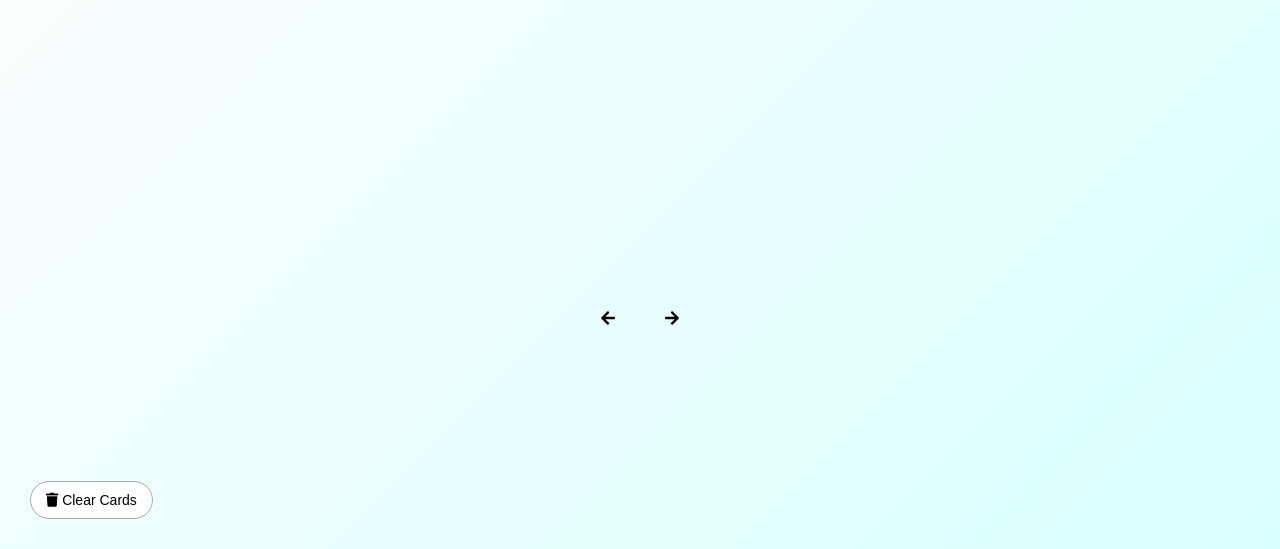
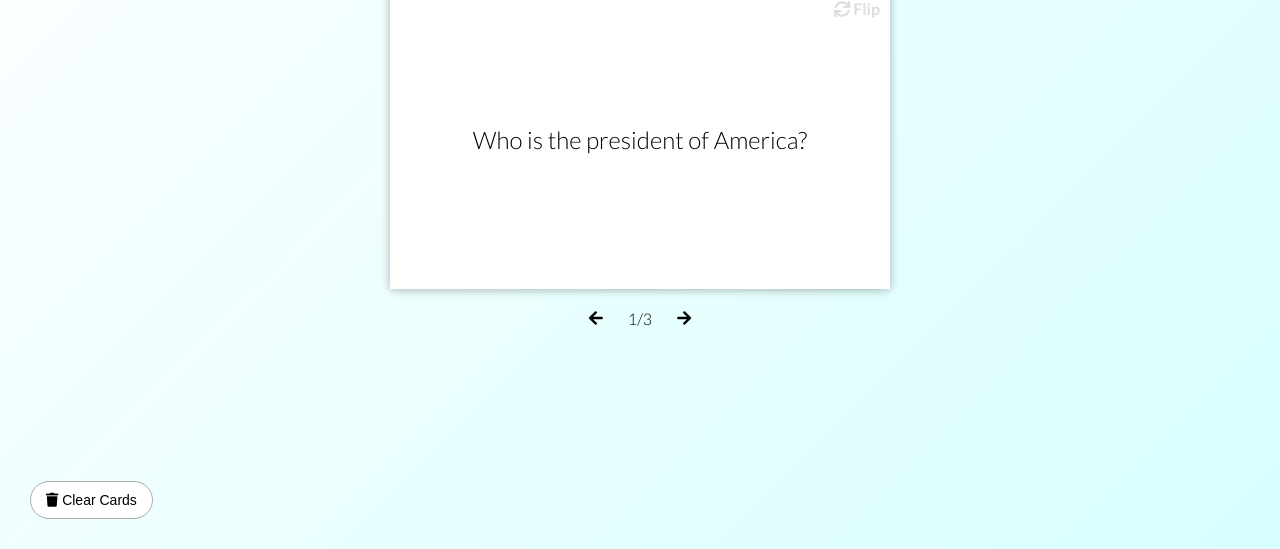
Before and after one commit to mmohamud1/Revision-Cards, a plain HTML site: page index.html in a window 1280 px wide. Shown: the part 251-800 px from the top of the page. Drawn offline with Linux system fonts and the light colour scheme.

Commit message:
javaScript First Commit

```diff
--- a/app.js
+++ b/app.js
@@ -9,3 +9,68 @@ const answerEl = document.getElementById('answer');
 const addCardBtn = document.getElementById('add-card');
 const clearBtn = document.getElementById('clear');
 const addContainer = document.getElementById('add-container');
+
+// Keep track of current card
+let currentActiveCard = 0;
+
+// Store DOM cards
+const cardsEl = [];
+
+// Store card data
+const cardsData = [
+    {
+        question: 'Who is the president of America?',
+        answer: 'Donald Trump'
+    },
+    {
+        question: 'Who is the queen of the United kingdon?',
+        answer: 'Queen Elizabeth II'
+    },
+    {
+        question: 'Which countries are a part of the G7?',
+        answer: 'United States, Germany, United Kingdom, Japan, Canada, Italy and France'
+    }
+];
+
+// Create all cards
+const createCards = () => {
+    cardsData.forEach((data, index) => createCard(data, index));
+}
+
+// Create a single card in the Dom
+const createCard = (data, index) => {
+    const card = document.createElement('div');
+    card.classList.add('card');
+
+    if (index === 0) {
+        card.classList.add('active');
+    }
+
+    card.innerHTML = `
+    <div class="inner-card">
+        <div class="inner-card-front">
+            <p>${data.question}</p>
+        </div>
+        <div class="inner-card-back">
+            <p>${data.answer}</p>
+        </div>
+    </div>
+    `;
+
+    card.addEventListener('click', () => card.classList.toggle('show-answer'));
+
+    // Add to DOM cards
+    cardsEl.push(card);
+
+    cardsContainer.appendChild(card);
+
+    // Put the number of Card
+    updateCurrentText();
+}
+
+// Show number cards
+const updateCurrentText = () => {
+    currentEl.innerText = `${ currentActiveCard + 1}/${cardsEl.length}`;
+}
+
+createCards();
```
Also changed, not shown: index.html (+2 -1 lines).
